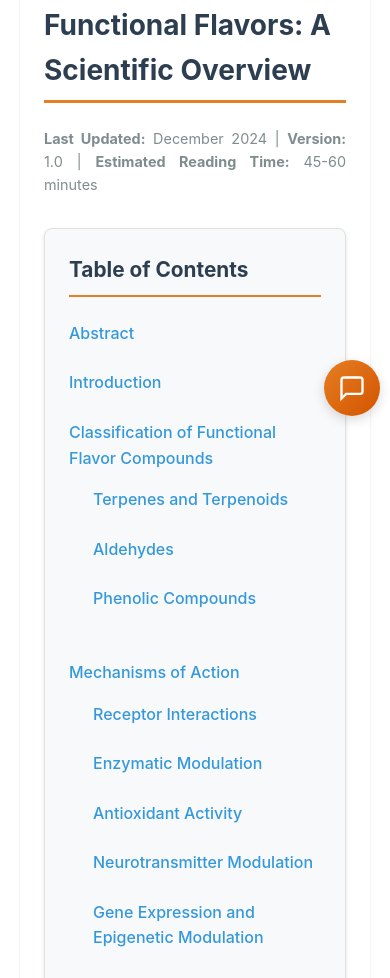
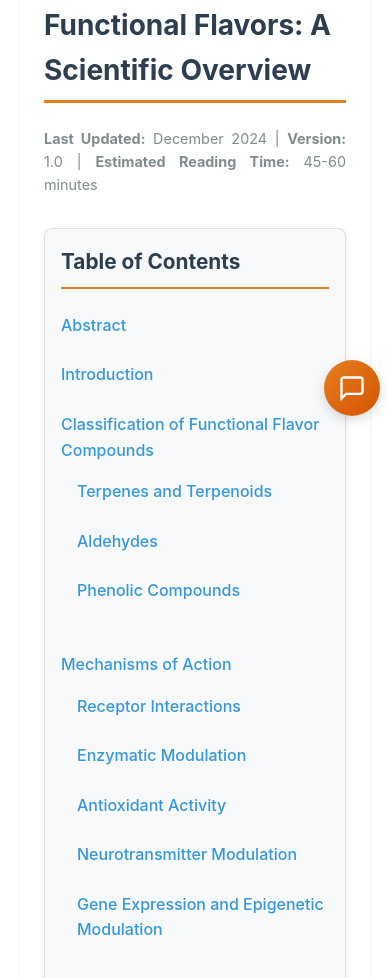
Before and after one commit to Terpedia/functional-flavors, a website: page index.html in a window 390 px wide. Shown: the part 418-1396 px from the top of the page. Drawn offline with Linux system fonts and the light colour scheme.

Commit message:
Fix Table of Contents overflow issue - add word wrapping and responsive styles

```diff
--- a/styles.css
+++ b/styles.css
@@ -7,6 +7,10 @@
     border-radius: 8px;
     padding: 1.5rem;
     margin: 2rem 0;
+    max-width: 100%;
+    overflow-x: auto;
+    word-wrap: break-word;
+    overflow-wrap: break-word;
 }
 
 .table-of-contents h3 {
@@ -34,12 +38,19 @@
 
 .table-of-contents li {
     margin: 0.5rem 0;
+    word-wrap: break-word;
+    overflow-wrap: break-word;
+    max-width: 100%;
 }
 
 .table-of-contents a {
     color: var(--link-color);
     text-decoration: none;
     transition: color 0.3s;
+    word-wrap: break-word;
+    overflow-wrap: break-word;
+    display: inline-block;
+    max-width: 100%;
 }
 
 .table-of-contents a:hover {
@@ -603,6 +614,17 @@ footer p {
         padding: 1.5rem;
     }
 
+    .table-of-contents {
+        padding: 1rem;
+        margin: 1rem 0;
+        overflow-x: auto;
+        -webkit-overflow-scrolling: touch;
+    }
+
+    .table-of-contents ul ul {
+        margin-left: 1rem;
+    }
+
     h2 {
         font-size: 1.75rem;
     }
```
